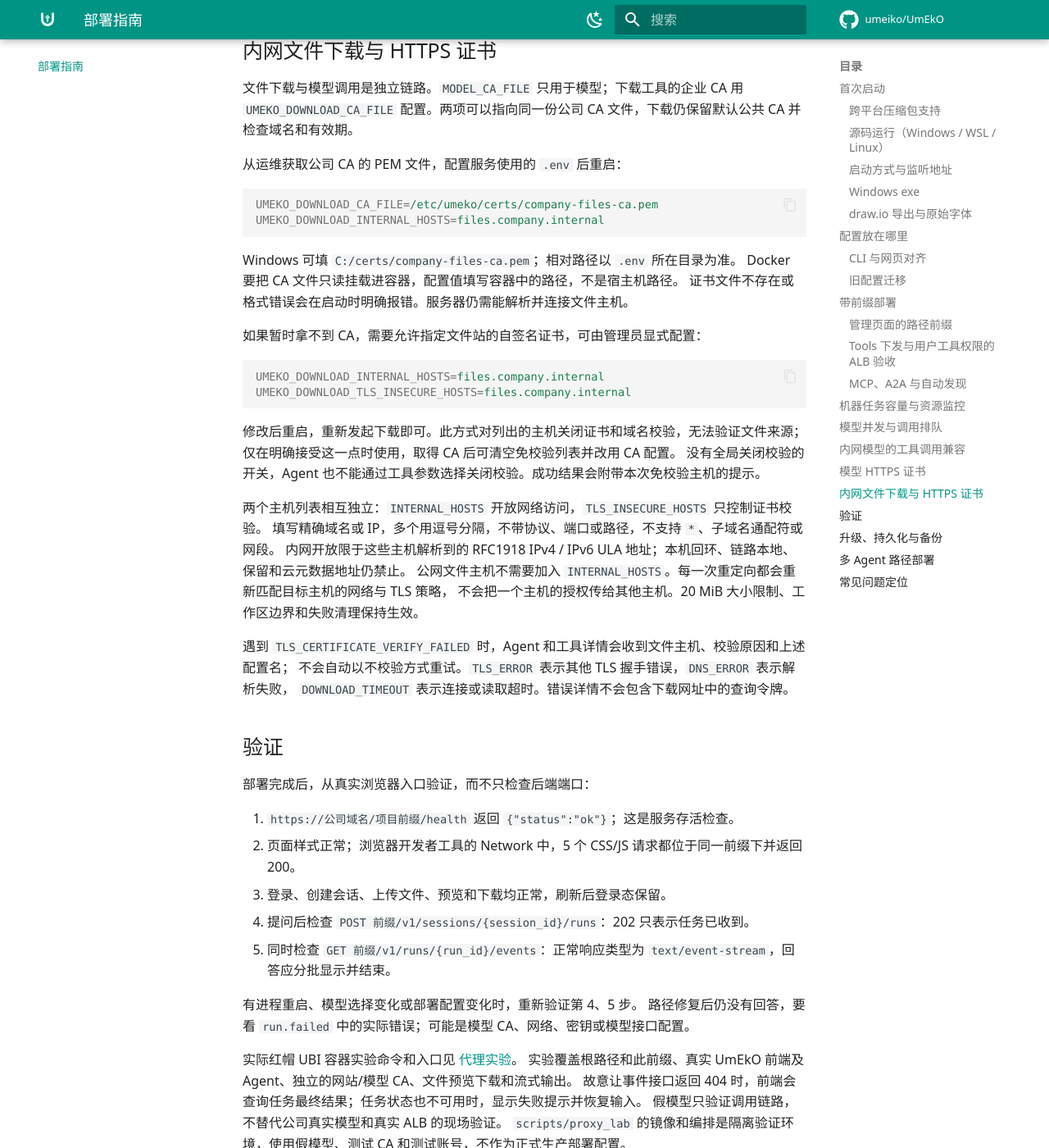
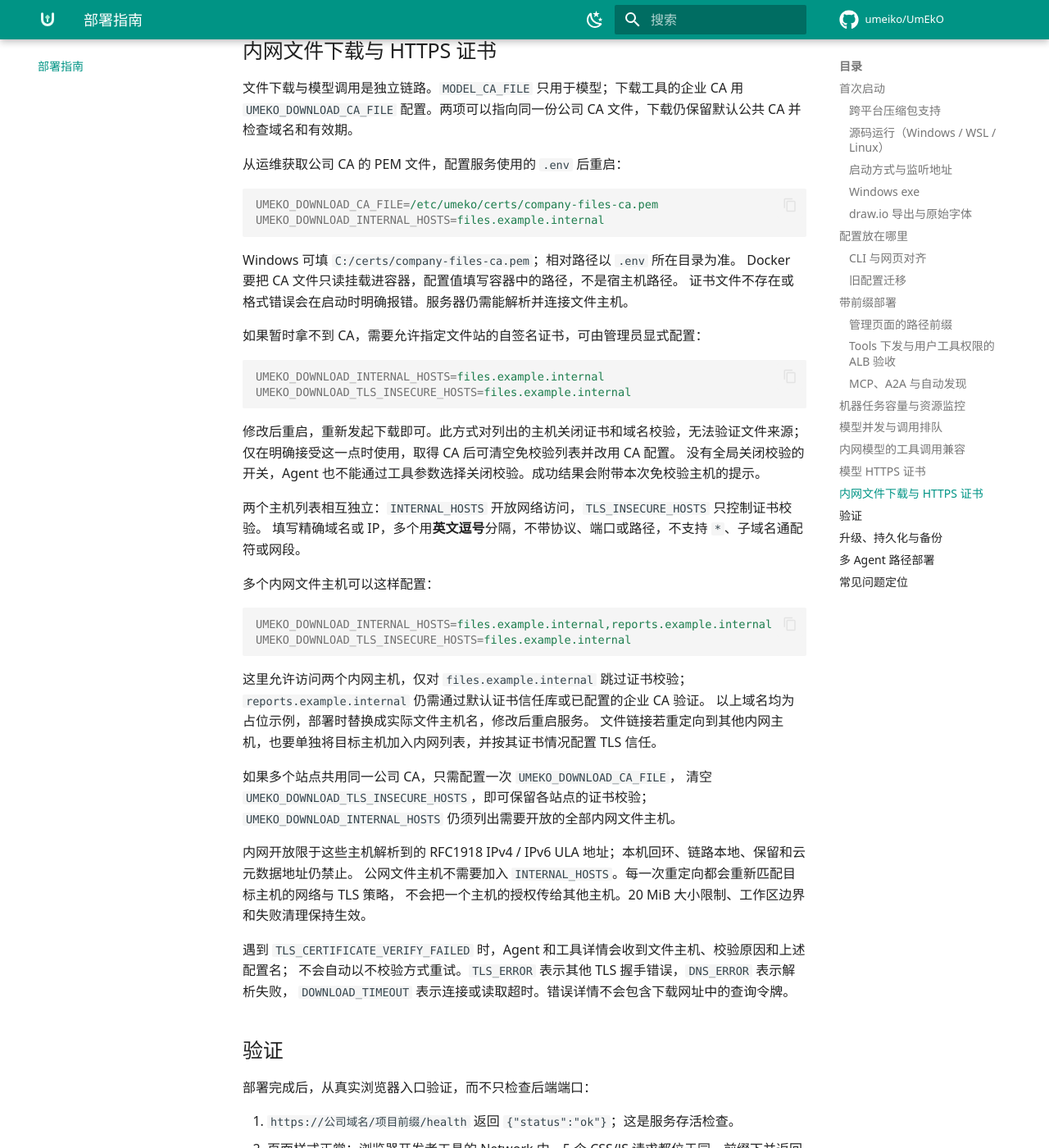
Before and after one commit to umeiko/UmEkO, an MkDocs documentation site: the page built from docs/deployment.md, in a window 1280 px wide and 1400 px high, scrolled down 11950 px. Shown: the whole window at 82% size. Built offline with MkDocs 1.6.1 and Material for MkDocs 9.7.7, drawn with Linux system fonts in a browser that asks for light colours; comment, search, counter and statistics services are not loaded.

Commit message:
Document multiple download hosts with generic examples

````diff
--- a/docs/deployment.md
+++ b/docs/deployment.md
@@ -437,7 +437,7 @@ UMEKO **每次先尝试原生工具请求**。仅收到明确表示不支持工
 
 ```ini
 UMEKO_DOWNLOAD_CA_FILE=/etc/umeko/certs/company-files-ca.pem
-UMEKO_DOWNLOAD_INTERNAL_HOSTS=files.company.internal
+UMEKO_DOWNLOAD_INTERNAL_HOSTS=files.example.internal
 ```
 
 Windows 可填 `C:/certs/company-files-ca.pem`；相对路径以 `.env` 所在目录为准。
@@ -447,8 +447,8 @@ Docker 要把 CA 文件只读挂载进容器，配置值填写容器中的路径
 如果暂时拿不到 CA，需要允许指定文件站的自签名证书，可由管理员显式配置：
 
 ```ini
-UMEKO_DOWNLOAD_INTERNAL_HOSTS=files.company.internal
-UMEKO_DOWNLOAD_TLS_INSECURE_HOSTS=files.company.internal
+UMEKO_DOWNLOAD_INTERNAL_HOSTS=files.example.internal
+UMEKO_DOWNLOAD_TLS_INSECURE_HOSTS=files.example.internal
 ```
 
 修改后重启，重新发起下载即可。此方式对列出的主机关闭证书和域名校验，无法验证文件来源；
@@ -456,7 +456,24 @@ UMEKO_DOWNLOAD_TLS_INSECURE_HOSTS=files.company.internal
 没有全局关闭校验的开关，Agent 也不能通过工具参数选择关闭校验。成功结果会附带本次免校验主机的提示。
 
 两个主机列表相互独立：`INTERNAL_HOSTS` 开放网络访问，`TLS_INSECURE_HOSTS` 只控制证书校验。
-填写精确域名或 IP，多个用逗号分隔，不带协议、端口或路径，不支持 `*`、子域名通配符或网段。
+填写精确域名或 IP，多个用**英文逗号**分隔，不带协议、端口或路径，不支持 `*`、子域名通配符或网段。
+
+多个内网文件主机可以这样配置：
+
+```ini
+UMEKO_DOWNLOAD_INTERNAL_HOSTS=files.example.internal,reports.example.internal
+UMEKO_DOWNLOAD_TLS_INSECURE_HOSTS=files.example.internal
+```
+
+这里允许访问两个内网主机，仅对 `files.example.internal` 跳过证书校验；
+`reports.example.internal` 仍需通过默认证书信任库或已配置的企业 CA 验证。
+以上域名均为占位示例，部署时替换成实际文件主机名，修改后重启服务。
+文件链接若重定向到其他内网主机，也要单独将目标主机加入内网列表，并按其证书情况配置 TLS 信任。
+
+如果多个站点共用同一公司 CA，只需配置一次 `UMEKO_DOWNLOAD_CA_FILE`，
+清空 `UMEKO_DOWNLOAD_TLS_INSECURE_HOSTS`，即可保留各站点的证书校验；
+`UMEKO_DOWNLOAD_INTERNAL_HOSTS` 仍须列出需要开放的全部内网文件主机。
+
 内网开放限于这些主机解析到的 RFC1918 IPv4 / IPv6 ULA 地址；本机回环、链路本地、保留和云元数据地址仍禁止。
 公网文件主机不需要加入 `INTERNAL_HOSTS`。每一次重定向都会重新匹配目标主机的网络与 TLS 策略，
 不会把一个主机的授权传给其他主机。20 MiB 大小限制、工作区边界和失败清理保持生效。
````
Also changed, not shown: AGENTS.md (+2 -0 lines), docs/api/files-skills.md (+3 -0 lines), 2 other files.
